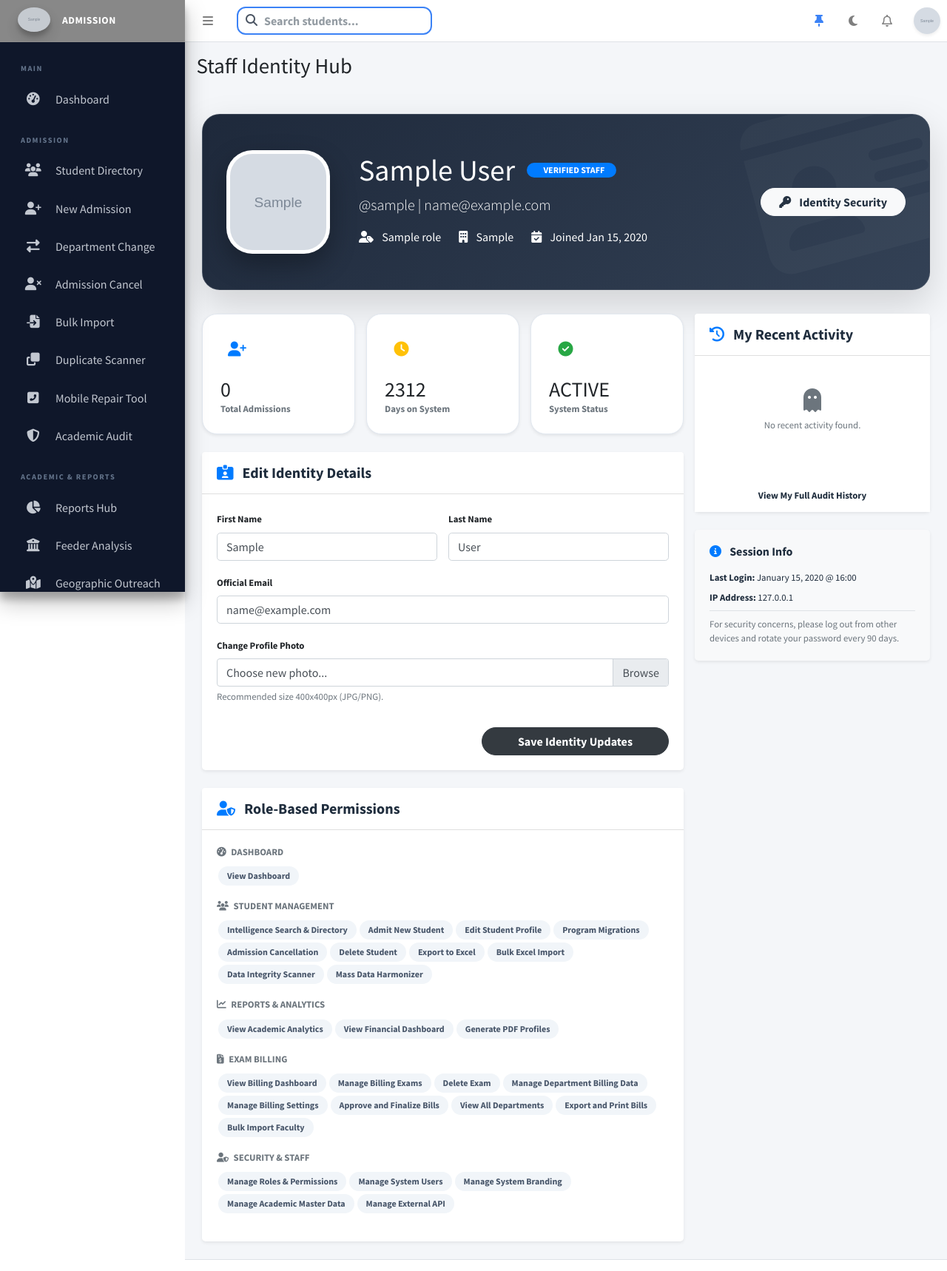
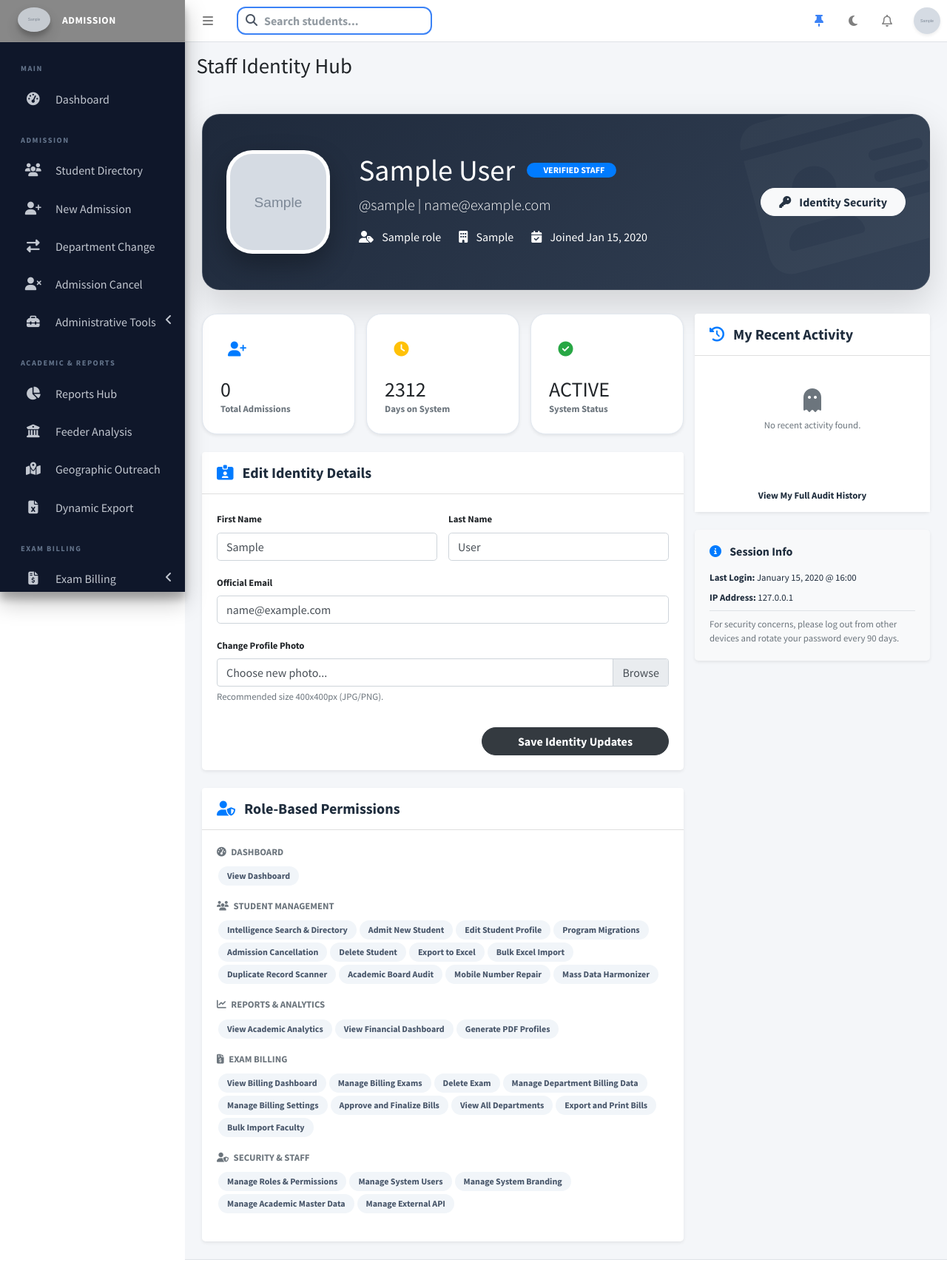
Before and after one commit to ruhulamin-siddique/Admission-System-Live, a Django app: page /core/profile/ in a window 1280 px wide. Shown: the top 1718 px of the page at 74% size. Run offline with Django 5.2, Linux system fonts and the light colour scheme; a user stored in the database is signed in; tables that the repository leaves empty hold one stand-in row (values such as "Sample post"); grey boxes marked "Sample" are stand-in pictures; data that the repository does not hold is empty; some libraries are stand-ins or nearby versions.

Commit message:
feat: implement core RBAC registry, dashboard statistics, and PDF form generation utilities

```diff
--- a/core/access_registry.py
+++ b/core/access_registry.py
@@ -22,7 +22,9 @@ ACCESS_REGISTRY = {
             "delete_record": ("Delete Student", "Permanently remove student records from system."),
             "export_excel": ("Export to Excel", "Generate and download the 44-column Excel master list."),
             "bulk_import": ("Bulk Excel Import", "Upload and process mass student registrations."),
-            "data_integrity": ("Data Integrity Scanner", "Scan the database and merge duplicate records."),
+            "data_integrity": ("Duplicate Record Scanner", "Identify and merge duplicate student profiles."),
+            "academic_audit": ("Academic Board Audit", "Verify student SSC/HSC data against official education board portals."),
+            "mobile_repair": ("Mobile Number Repair", "Identify and fix incorrectly formatted mobile numbers missing leading zeros."),
             "bulk_update": ("Mass Data Harmonizer", "Modify fields across multiple selected students at once."),
         }
     },
--- a/students/views.py
+++ b/students/views.py
@@ -1345,7 +1345,7 @@ def bulk_photo_upload(request):
 
     return render(request, 'students/import.html', {'active_tab': 'photo'})
 
-@require_access('students', 'data_integrity')
+@require_access('students', 'academic_audit')
 def academic_audit_center(request):
     """
     Centralized hub for managing student board verification statuses.
@@ -2587,7 +2587,7 @@ def api_verify_board_result(request):
 
 
 @login_required
-@require_access('students', 'data_integrity')
+@require_access('students', 'mobile_repair')
 def mobile_repair_tool(request):
     """View to identify and fix mobile numbers missing leading zeros."""
     # Find potentially broken numbers: 10 digits or doesn't start with 01
--- a/templates/base.html
+++ b/templates/base.html
@@ -430,34 +430,53 @@
           {% endif %}
 
           {% has_access 'students' 'bulk_import' as can_import %}
+          {% has_access 'students' 'data_integrity' as can_scan %}
+          {% has_access 'students' 'academic_audit' as can_audit %}
+          {% has_access 'students' 'mobile_repair' as can_repair %}
+
+          {% if can_import or can_scan or can_audit or can_repair %}
+          <li class="nav-item {% if request.resolver_match.url_name == 'import_students' or request.resolver_match.url_name == 'data_integrity' or request.resolver_match.url_name == 'mobile_repair_tool' or request.resolver_match.url_name == 'academic_audit_center' %}menu-open{% endif %}">
+            <a href="#" class="nav-link {% if request.resolver_match.url_name == 'import_students' or request.resolver_match.url_name == 'data_integrity' or request.resolver_match.url_name == 'mobile_repair_tool' or request.resolver_match.url_name == 'academic_audit_center' %}active{% endif %}">
+              <i class="nav-icon fas fa-toolbox"></i>
+              <p>
+                Administrative Tools
+                <i class="right fas fa-angle-left"></i>
+              </p>
+            </a>
+            <ul class="nav nav-treeview">
               {% if can_import %}
               <li class="nav-item">
                 <a href="{% url 'import_students' %}" class="nav-link {% if request.resolver_match.url_name == 'import_students' %}active{% endif %}">
-              <i class="nav-icon fas fa-file-import"></i>
+                  <i class="far fa-circle nav-icon"></i>
                   <p>Bulk Import</p>
                 </a>
               </li>
               {% endif %}
-
-          {% has_access 'students' 'data_integrity' as can_scan %}
               {% if can_scan %}
               <li class="nav-item">
                 <a href="{% url 'data_integrity' %}" class="nav-link {% if request.resolver_match.url_name == 'data_integrity' %}active{% endif %}">
-              <i class="nav-icon fas fa-clone"></i>
+                  <i class="far fa-circle nav-icon"></i>
                   <p>Duplicate Scanner</p>
                 </a>
               </li>
+              {% endif %}
+              {% if can_repair %}
               <li class="nav-item">
                 <a href="{% url 'mobile_repair_tool' %}" class="nav-link {% if request.resolver_match.url_name == 'mobile_repair_tool' %}active{% endif %}">
-              <i class="nav-icon fas fa-phone-square-alt"></i>
+                  <i class="far fa-circle nav-icon"></i>
                   <p>Mobile Repair Tool</p>
                 </a>
               </li>
+              {% endif %}
+              {% if can_audit %}
               <li class="nav-item">
                 <a href="{% url 'academic_audit_center' %}" class="nav-link {% if request.resolver_match.url_name == 'academic_audit_center' %}active{% endif %}">
-              <i class="nav-icon fas fa-shield-halved"></i>
+                  <i class="far fa-circle nav-icon"></i>
                   <p>Academic Audit</p>
                 </a>
+              </li>
+              {% endif %}
+            </ul>
           </li>
           {% endif %}
 
```
Lines whose indentation alone changed are shown as unchanged.
